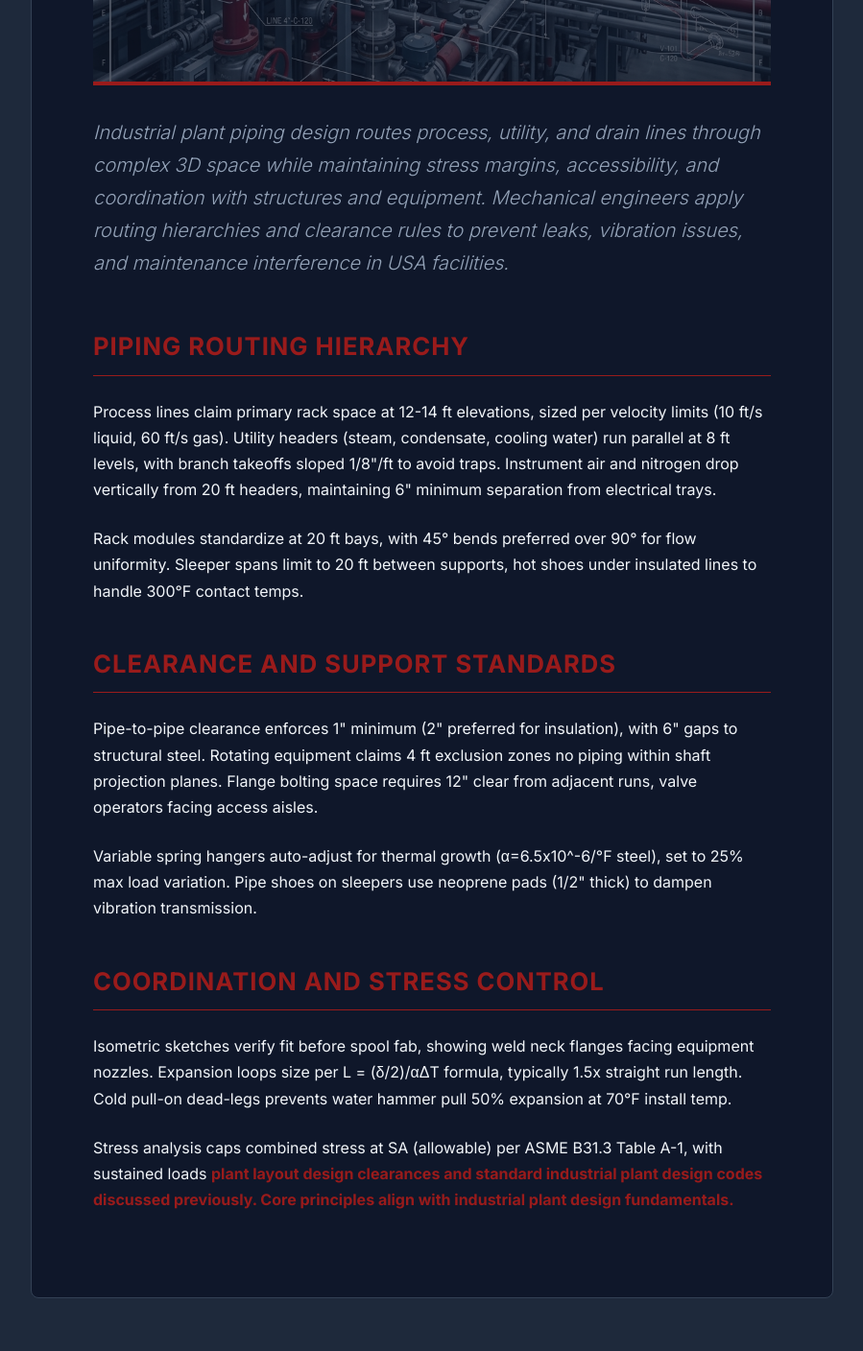
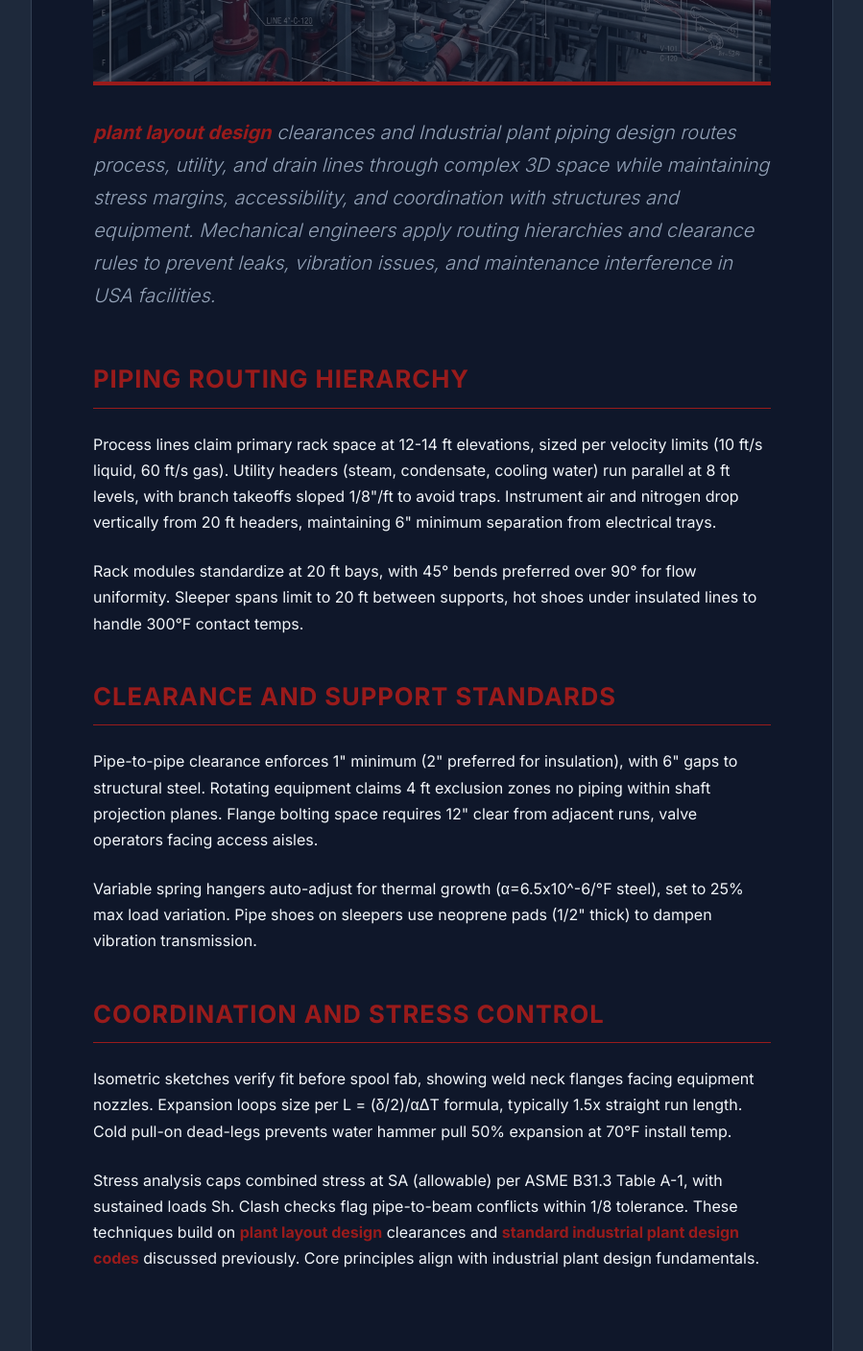
Before and after one commit to intilligentidiot/industrial-plant-piping-design, a plain HTML site: page index.html in a window 1280 px wide. Shown: the part 520-1928 px from the top of the page at 96% size, without its empty margins (190-1089 px from the left). Drawn offline with Linux system fonts and the light colour scheme.

Commit message:
Update and rename post6.html to index.html

```diff
--- a/post6.html
+++ b/index.html
@@ -1,23 +1,29 @@
 <!DOCTYPE html>
 <html lang="en">
+
 <head>
     <meta charset="UTF-8">
     <meta name="viewport" content="width=device-width, initial-scale=1.0">
-    <title>Industrial Plant Piping Design: Routing, Clearance, and Coordination | Tesla Mechanical Designs</title>
-    <meta name="description" content="Industrial plant piping design routes process, utility, and drain lines through complex 3D space while maintaining stress margins and accessibility. | Expert industrial plant design insights for mechanical engineers.">
-    <meta name="keywords" content="industrial piping design, pipe routing, ASME B31.3, stress analysis, pipe coordination, mechanical engineering, CAD piping">
+    <title>Industrial Plant Piping Design: Routing, Clearance, and Coordination</title>
+    <meta name="description"
+        content="Industrial plant piping design routes process, utility, and drain lines through complex 3D space while maintaining stress margins and accessibility. | Expert industrial plant design insights for mechanical engineers.">
+    <meta name="keywords"
+        content="industrial piping design, pipe routing, ASME B31.3, stress analysis, pipe coordination, mechanical engineering, CAD piping">
 
     <!-- SEO Tags -->
     <link rel="canonical" href="/blog/industrial-plant-piping-design-routing-coordination/">
-    <meta property="og:title" content="Industrial Plant Piping Design: Routing, Clearance, and Coordination | Tesla Mechanical Designs">
-    <meta property="og:description" content="Master 3D piping routing hierarchies, clearance rules, and stress control for industrial facilities.">
+    <meta property="og:title"
+        content="Industrial Plant Piping Design: Routing, Clearance, and Coordination">
+    <meta property="og:description"
+        content="Master 3D piping routing hierarchies, clearance rules, and stress control for industrial facilities.">
     <meta property="og:url" content="/blog/industrial-plant-piping-design-routing-coordination/">
     <meta property="og:image" content="hero6.png">
     <meta property="og:type" content="article">
     <meta property="og:site_name" content="Tesla Mechanical Designs">
     <meta name="twitter:card" content="summary_large_image">
-    <meta name="twitter:title" content="Piping Design Routing | Tesla Mechanical Designs">
-    <meta name="twitter:description" content="Master 3D piping routing hierarchies, clearance rules, and stress control for industrial facilities.">
+    <meta name="twitter:title" content="Piping Design Routing">
+    <meta name="twitter:description"
+        content="Master 3D piping routing hierarchies, clearance rules, and stress control for industrial facilities.">
     <meta name="twitter:image" content="hero6.png">
     <meta name="author" content="Tesla Mechanical Team">
 
@@ -132,8 +138,15 @@
         }
 
         @keyframes fadeInUp {
-            from { opacity: 0; transform: translateY(30px); }
-            to { opacity: 1; transform: translateY(0); }
+            from {
+                opacity: 0;
+                transform: translateY(30px);
+            }
+
+            to {
+                opacity: 1;
+                transform: translateY(0);
+            }
         }
 
         .container {
@@ -154,8 +167,13 @@
 
 
         @keyframes fadeIn {
-            from { opacity: 0; }
-            to { opacity: 1; }
+            from {
+                opacity: 0;
+            }
+
+            to {
+                opacity: 1;
+            }
         }
 
         .intro-text {
@@ -245,12 +263,14 @@
             .container {
                 grid-template-columns: 1fr;
             }
+
             aside {
                 position: static;
             }
         }
     </style>
 </head>
+
 <body data-theme="dark">
     <main class="container" id="content">
         <article>
@@ -261,31 +281,56 @@
             </section>
 
             <p class="intro-text" style="margin-top: 2rem;">
-                Industrial plant piping design routes process, utility, and drain lines through complex 3D space while maintaining stress margins, accessibility, and coordination with structures and equipment. Mechanical engineers apply routing hierarchies and clearance rules to prevent leaks, vibration issues, and maintenance interference in USA facilities.
+                <a href="https://www.teslamechanicaldesigns.com/blog/industrial-plant-design-fundamentals-benefits-and-core-tools-part-1/"
+                    class="internal-link" title="industrial plant piping design">plant layout design</a> clearances and
+                Industrial plant piping design routes process, utility,
+                and drain lines
+                through complex 3D space while
+                maintaining stress margins, accessibility, and coordination with structures and equipment. Mechanical
+                engineers apply routing hierarchies and clearance rules to prevent leaks, vibration issues, and
+                maintenance interference in USA facilities.
             </p>
 
             <h2>Piping Routing Hierarchy</h2>
             <p>
-                Process lines claim primary rack space at 12-14 ft elevations, sized per velocity limits (10 ft/s liquid, 60 ft/s gas). Utility headers (steam, condensate, cooling water) run parallel at 8 ft levels, with branch takeoffs sloped 1/8"/ft to avoid traps. Instrument air and nitrogen drop vertically from 20 ft headers, maintaining 6" minimum separation from electrical trays.
+                Process lines claim primary rack space at 12-14 ft elevations, sized per velocity limits (10 ft/s
+                liquid, 60 ft/s gas). Utility headers (steam, condensate, cooling water) run parallel at 8 ft levels,
+                with branch takeoffs sloped 1/8"/ft to avoid traps. Instrument air and nitrogen drop vertically from 20
+                ft headers, maintaining 6" minimum separation from electrical trays.
             </p>
             <p>
-                Rack modules standardize at 20 ft bays, with 45° bends preferred over 90° for flow uniformity. Sleeper spans limit to 20 ft between supports, hot shoes under insulated lines to handle 300°F contact temps.
+                Rack modules standardize at 20 ft bays, with 45° bends preferred over 90° for flow uniformity. Sleeper
+                spans limit to 20 ft between supports, hot shoes under insulated lines to handle 300°F contact temps.
             </p>
 
             <h2>Clearance and Support Standards</h2>
             <p>
-                Pipe-to-pipe clearance enforces 1" minimum (2" preferred for insulation), with 6" gaps to structural steel. Rotating equipment claims 4 ft exclusion zones no piping within shaft projection planes. Flange bolting space requires 12" clear from adjacent runs, valve operators facing access aisles.
+                Pipe-to-pipe clearance enforces 1" minimum (2" preferred for insulation), with 6" gaps to structural
+                steel. Rotating equipment claims 4 ft exclusion zones no piping within shaft projection planes. Flange
+                bolting space requires 12" clear from adjacent runs, valve operators facing access aisles.
             </p>
             <p>
-                Variable spring hangers auto-adjust for thermal growth (α=6.5x10^-6/°F steel), set to 25% max load variation. Pipe shoes on sleepers use neoprene pads (1/2" thick) to dampen vibration transmission.
+                Variable spring hangers auto-adjust for thermal growth (α=6.5x10^-6/°F steel), set to 25% max load
+                variation. Pipe shoes on sleepers use neoprene pads (1/2" thick) to dampen vibration transmission.
             </p>
 
             <h2>Coordination and Stress Control</h2>
             <p>
-                Isometric sketches verify fit before spool fab, showing weld neck flanges facing equipment nozzles. Expansion loops size per L = (δ/2)/αΔT formula, typically 1.5x straight run length. Cold pull-on dead-legs prevents water hammer pull 50% expansion at 70°F install temp.
+                Isometric sketches verify fit before spool fab, showing weld neck flanges facing equipment nozzles.
+                Expansion loops size per L = (δ/2)/αΔT formula, typically 1.5x straight run length. Cold pull-on
+                dead-legs prevents water hammer pull 50% expansion at 70°F install temp.
             </p>
             <p>
-                Stress analysis caps combined stress at SA (allowable) per ASME B31.3 Table A-1, with sustained loads <Sh. Clash checks flag pipe-to-beam conflicts within 1/8" tolerance. These techniques build on <a href="post5.html" class="internal-link">plant layout design</a> clearances and <a href="post3.html" class="internal-link">standard industrial plant design</a> codes discussed previously. Core principles align with <a href="index.html" class="internal-link">industrial plant design fundamentals</a>.
+                Stress analysis caps combined stress at SA (allowable) per ASME B31.3 Table A-1, with sustained loads
+                Sh. Clash checks flag pipe-to-beam conflicts within 1/8 tolerance. These techniques build on <a
+                    href="https://plant-design-maintenance-safety.vercel.app/" class="internal-link"
+                    title="Plant Layout Design for Safe Material Flow">plant layout design</a> clearances and <a
+                    href="https://teslamechanicaldesigns.neocities.org/" class="internal-link"
+                    title="Standard Industrial Plant Design">standard industrial plant
+                    design codes</a>
+                discussed previously. Core
+                principles align with industrial plant design
+                fundamentals.
             </p>
 
         </article>
@@ -293,4 +338,5 @@
 
     </main>
 </body>
+
 </html>
```
